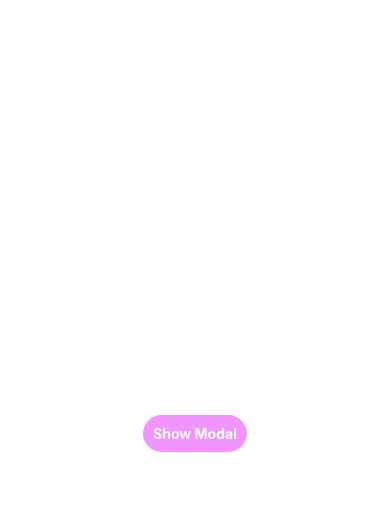
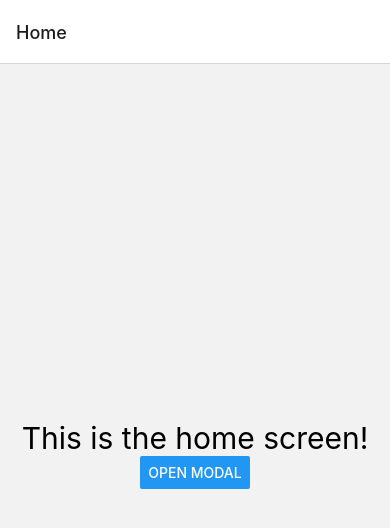
Before and after one commit to Alby2901/babytrackbasic1, a React Native app: screen / in a window 390 px wide. Shown: the top 528 px of the page. Built offline with nearby package versions, Linux system fonts and the light colour scheme.

Commit message:
test modal using screen

```diff
--- a/App.js
+++ b/App.js
@@ -1,202 +1,323 @@
-import { useState } from "react";
-import { StyleSheet, View, Text, Modal, Pressable } from "react-native";
-import MainScreen from "./screen/MainScreen";
-import ScanScreen from "./screen/ScanScreen";
-import { ImageBackground } from "react-native";
-import CountdownTimer from "./CountdownTimer";
-import CountdownTimerAuto from "./CountdownTimerAuto"
+// ----------------------------------------------------------------
+// testy modal screen similar to pop up
+// ----------------------------------------------------------------
 
-export default function App() {
+import * as React from "react";
+import { View, Text, Button, StyleSheet, Pressable } from "react-native";
+import { NavigationContainer } from "@react-navigation/native";
+import { createStackNavigator } from "@react-navigation/stack";
+import ModalScreen from "./screen/ModalScreen1";
 
-  // test modal
-  const [modalVisible, setModalVisible] = useState(false);
-
-  // const [scanning, setScanning] = useState(false);
-  // const [scanData, setScanData] = useState("12345");
-  // const [scanReq, setScanReq] = useState("12345");
-
-  // function changeScreen(dataBack) {
-  //   console.log("Dato ric Gen => " + dataBack);
-
-  //   if (scanning) {
-  //     console.log("Dato ric dalla scan => " + dataBack);
-  //     setScanData(dataBack);
-  //     setScanning(false);
-  //   } else {
-  //     console.log("Dato ric dalla rich => " + dataBack);
-  //     setScanReq(dataBack);
-  //     setScanning(true);
-  //   }
-  // }
-
-  // function scanDataRst() {
-  //   setScanData("56789");
-  // }
-
-  // let screen = (
-  //   <MainScreen
-  //     style={styles.screen}
-  //     onChangeScreen={changeScreen}
-  //     scanReqester={scanReq}
-  //     scanDataSent={scanData}
-  //     scanDataReset={scanDataRst}
-  //   />
-  // );
-
-  // if (scanning) {
-  //   screen = <ScanScreen style={styles.screen} onChangeScreen={changeScreen} />;
-  // }
-
-  // // console.log("Scanning = " + scanning);
-  // // console.log("Screen = " + screen);
-
+function HomeScreen({ navigation }) {
   return (
-
-    // test modal
-
-    <View style={styles.centeredView}>
-    <Modal
-      animationType="slide"
-      transparent={true}
-      visible={modalVisible}
-      onRequestClose={() => {
-        Alert.alert('Modal has been closed.');
-        setModalVisible(!modalVisible);
-      }}>
-      <View style={styles.centeredView}>
-        <View style={styles.modalView}>
-          <Text style={styles.modalText}>Hello World!</Text>
-          <Pressable
-            style={[styles.button, styles.buttonClose]}
-            onPress={() => setModalVisible(!modalVisible)}>
-            <Text style={styles.textStyle}>Hide Modal</Text>
-          </Pressable>
-        </View>
-      </View>
-    </Modal>
-    <Pressable
-      style={[styles.button, styles.buttonOpen]}
-      onPress={() => setModalVisible(true)}>
-      <Text style={styles.textStyle}>Show Modal</Text>
-    </Pressable>
-  </View>
-
-
-
-
-    // test timer
-    // <View style={styles.container}>
-    //   {/* <CountdownTimer /> */}
-    //   <CountdownTimerAuto />
-    // </View>
-
-
-
-    // <ImageBackground
-    //   source={require("./assets/background.png")}
-    //   resizeMode="cover"
-    //   style={styles.rootScreen}
-    //   imageStyle={styles.backgroundImage}
-    // >
-    //   {screen}
-    // </ImageBackground>
-
-    // <View style={styles.vista1}>
-    //   <View style={styles.blocco1}>
-    //     <Text>1</Text>
-    //   </View>
-    // </View>
-
-    // <View>
-    //   {/* <ScanScreen></ScanScreen> */}
-    //   <MainScreen></MainScreen>
-    //   {/* {screen} */}
-    // </View>
-
-    // <MainScreen />
-    // <ScanScreen />
+    <View style={{ flex: 1, alignItems: "center", justifyContent: "center" }}>
+      <Text style={{ fontSize: 30 }}>This is the home screen!</Text>
+      <Button
+        title="Open Modal"
+        onPress={() => {
+          navigation.navigate("MyModal", {
+            testo: "Questo è il testo",
+            testobottone: "cliccami!",
+          });
+        }}
+      />
+    </View>
   );
 }
 
+function DetailsScreen() {
+  return (
+    <View>
+      <Text>Details</Text>
+    </View>
+  );
+}
+
+const RootStack = createStackNavigator();
+
+function App() {
+  return (
+    <NavigationContainer>
+      <RootStack.Navigator>
+        <RootStack.Group>
+          <RootStack.Screen name="Home" component={HomeScreen} />
+          <RootStack.Screen name="Details" component={DetailsScreen} />
+        </RootStack.Group>
+        <RootStack.Group
+          screenOptions={{
+            presentation: "modal",
+            headerShown: false,
+          }}
+        >
+          <RootStack.Screen
+            name="MyModal"
+            component={ModalScreen}
+            // Options={{ headerShown: false }}
+          />
+        </RootStack.Group>
+      </RootStack.Navigator>
+    </NavigationContainer>
+  );
+}
+
+export default App;
+
 const styles = StyleSheet.create({
-// -----test Modal ------------
-centeredView: {
-  flex: 1,
-  justifyContent: 'center',
-  alignItems: 'center',
-  marginTop: 22,
-},
-modalView: {
-  margin: 20,
-  backgroundColor: 'white',
-  borderRadius: 20,
-  padding: 35,
-  alignItems: 'center',
-  shadowColor: '#000',
-  shadowOffset: {
-    width: 0,
-    height: 2,
-  },
-  shadowOpacity: 0.25,
-  shadowRadius: 4,
-  elevation: 5,
-},
-button: {
-  borderRadius: 20,
-  padding: 10,
-  elevation: 2,
-},
-buttonOpen: {
-  backgroundColor: '#F194FF',
-},
-buttonClose: {
-  backgroundColor: '#2196F3',
-},
-textStyle: {
-  color: 'white',
-  fontWeight: 'bold',
-  textAlign: 'center',
-},
-modalText: {
-  marginBottom: 15,
-  textAlign: 'center',
-},
-// --------------------------------------
-  container: {
-    flex: 1,
-    backgroundColor: "#fff"
-    // backgroundColor: "#ff0000",
-    // alignItems: "center",
-    // justifyContent: "center",
-  },
-  screen: {
-    flex: 1,
-    justifyContent: "center",
-    alignItems: "stretch",
-  },
-  // vista1: {
-  //   backgroundColor: "#00ff00",
-  //   padding: 50,
-  //   flexDirection: "row",
-  //   width: "100%",
-  //   height: "100%",
-  //   justifyContent: "center",
-  //   alignItems: "center",
-  // },
-  // blocco1: {
-  //   // flex: 3,
-  //   height: 200,
-  //   width: 200,
-  //   backgroundColor: "red",
-  //   justifyContent: "center",
-  //   alignItems: "center",
-  // },
-  rootScreen: {
-    flex: 1,
-    justifyContent: "center",
-    alignItems: "stretch",
-  },
-  backgroundImage: {
-    opacity: 0.15,
+  button: {
+    borderRadius: 20,
+    padding: 10,
+    elevation: 2,
   },
 });
+
+// export default function App() {
+
+// -----------------------------------------------------------------
+
+
+// ----------------------------------------------------------------
+// Test React Native modal screen similar to pop up
+// ----------------------------------------------------------------
+
+// import { useState } from "react";
+// import { StyleSheet, View, Text, Modal, Pressable, Alert } from "react-native";
+// import MainScreen from "./screen/MainScreen";
+// import ScanScreen from "./screen/ScanScreen";
+// import { ImageBackground } from "react-native";
+// import CountdownTimer from "./CountdownTimer";
+// import CountdownTimerAuto from "./CountdownTimerAuto";
+
+// export default function App() {
+//   const [modalVisible, setModalVisible] = useState(false);
+
+//   return (
+//     // test modal
+
+//     <View style={styles.centeredView}>
+//       <Modal
+//         animationType="slide"
+//         transparent={true}
+//         visible={modalVisible}
+//         onRequestClose={() => {
+//           Alert.alert("Modal has been closed.");
+//           setModalVisible(!modalVisible);
+//         }}
+//       >
+//         <View style={styles.centeredView}>
+//           <View style={styles.modalView}>
+//             <Text style={styles.modalText}>Hello World!</Text>
+//             <Pressable
+//               style={[styles.button, styles.buttonClose]}
+//               onPress={() => setModalVisible(!modalVisible)}
+//             >
+//               <Text style={styles.textStyle}>Hide Modal</Text>
+//             </Pressable>
+//           </View>
+//         </View>
+//       </Modal>
+//       <Pressable
+//         style={[styles.button, styles.buttonOpen]}
+//         onPress={() => setModalVisible(true)}
+//       >
+//         <Text style={styles.textStyle}>Show Modal</Text>
+//       </Pressable>
+//       <Pressable
+//         style={[styles.button, styles.buttonOpen]}
+//         onPress={() => setModalVisible(true)}
+//       >
+//         <Text style={styles.textStyle}>Show Modal</Text>
+//       </Pressable>
+//       <Pressable
+//         style={[styles.button, styles.buttonOpen]}
+//         onPress={() => setModalVisible(true)}
+//       >
+//         <Text style={styles.textStyle}>Show Modal</Text>
+//       </Pressable>
+//       <Pressable
+//         style={[styles.button, styles.buttonOpen]}
+//         onPress={() => setModalVisible(true)}
+//       >
+//         <Text style={styles.textStyle}>Show Modal</Text>
+//       </Pressable>
+//       <Pressable
+//         style={[styles.button, styles.buttonOpen]}
+//         onPress={() => setModalVisible(true)}
+//       >
+//         <Text style={styles.textStyle}>Show Modal</Text>
+//       </Pressable>
+//       <Pressable
+//         style={[styles.button, styles.buttonOpen]}
+//         onPress={() => setModalVisible(true)}
+//       >
+//         <Text style={styles.textStyle}>Show Modal</Text>
+//       </Pressable>
+//     </View>
+//   );
+// }
+
+// const styles = StyleSheet.create({
+//   // -----test Modal ------------
+//   centeredView: {
+//     flex: 1,
+//     justifyContent: "center",
+//     alignItems: "center",
+//     marginTop: 22,
+//     backgroundColor: 'red'
+//   },
+//   modalView: {
+//     margin: 20,
+//     backgroundColor: "white",
+//     borderRadius: 20,
+//     padding: 35,
+//     alignItems: "center",
+//     shadowColor: "#000",
+//     shadowOffset: {
+//       width: 0,
+//       height: 2,
+//     },
+//     shadowOpacity: 0.25,
+//     shadowRadius: 4,
+//     elevation: 5,
+//   },
+//   button: {
+//     borderRadius: 20,
+//     padding: 10,
+//     elevation: 2,
+//   },
+//   buttonOpen: {
+//     backgroundColor: "#F194FF",
+//     margin: 5,
+//   },
+//   buttonClose: {
+//     backgroundColor: "#2196F3",
+//   },
+//   textStyle: {
+//     color: "white",
+//     fontWeight: "bold",
+//     textAlign: "center",
+//   },
+//   modalText: {
+//     marginBottom: 15,
+//     textAlign: "center",
+//   },
+//   // --------------------------------------
+//   container: {
+//     flex: 1,
+//     backgroundColor: "#fff",
+//     // backgroundColor: "#ff0000",
+//     // alignItems: "center",
+//     // justifyContent: "center",
+//   },
+//   screen: {
+//     flex: 1,
+//     justifyContent: "center",
+//     alignItems: "stretch",
+//   },
+//   // vista1: {
+//   //   backgroundColor: "#00ff00",
+//   //   padding: 50,
+//   //   flexDirection: "row",
+//   //   width: "100%",
+//   //   height: "100%",
+//   //   justifyContent: "center",
+//   //   alignItems: "center",
+//   // },
+//   // blocco1: {
+//   //   // flex: 3,
+//   //   height: 200,
+//   //   width: 200,
+//   //   backgroundColor: "red",
+//   //   justifyContent: "center",
+//   //   alignItems: "center",
+//   // },
+//   rootScreen: {
+//     flex: 1,
+//     justifyContent: "center",
+//     alignItems: "stretch",
+//   },
+//   backgroundImage: {
+//     opacity: 0.15,
+//   },
+// });
+
+// ----------------------------------------------------------------
+// ----------------------------------------------------------------
+// ----------------------------------------------------------------
+
+//   // test modal
+//   const [modalVisible, setModalVisible] = useState(false);
+
+//   // const [scanning, setScanning] = useState(false);
+//   // const [scanData, setScanData] = useState("12345");
+//   // const [scanReq, setScanReq] = useState("12345");
+
+//   // function changeScreen(dataBack) {
+//   //   console.log("Dato ric Gen => " + dataBack);
+
+//   //   if (scanning) {
+//   //     console.log("Dato ric dalla scan => " + dataBack);
+//   //     setScanData(dataBack);
+//   //     setScanning(false);
+//   //   } else {
+//   //     console.log("Dato ric dalla rich => " + dataBack);
+//   //     setScanReq(dataBack);
+//   //     setScanning(true);
+//   //   }
+//   // }
+
+//   // function scanDataRst() {
+//   //   setScanData("56789");
+//   // }
+
+//   // let screen = (
+//   //   <MainScreen
+//   //     style={styles.screen}
+//   //     onChangeScreen={changeScreen}
+//   //     scanReqester={scanReq}
+//   //     scanDataSent={scanData}
+//   //     scanDataReset={scanDataRst}
+//   //   />
+//   // );
+
+//   // if (scanning) {
+//   //   screen = <ScanScreen style={styles.screen} onChangeScreen={changeScreen} />;
+//   // }
+
+//   // // console.log("Scanning = " + scanning);
+//   // // console.log("Screen = " + screen);
+
+// ----------------------------------------------------------------
+// ----------------------------------------------------------------
+// ----------------------------------------------------------------
+
+//     // test timer
+//     // <View style={styles.container}>
+//     //   {/* <CountdownTimer /> */}
+//     //   <CountdownTimerAuto />
+//     // </View>
+
+//     // <ImageBackground
+//     //   source={require("./assets/background.png")}
+//     //   resizeMode="cover"
+//     //   style={styles.rootScreen}
+//     //   imageStyle={styles.backgroundImage}
+//     // >
+//     //   {screen}
+//     // </ImageBackground>
+
+//     // <View style={styles.vista1}>
+//     //   <View style={styles.blocco1}>
+//     //     <Text>1</Text>
+//     //   </View>
+//     // </View>
+
+//     // <View>
+//     //   {/* <ScanScreen></ScanScreen> */}
+//     //   <MainScreen></MainScreen>
+//     //   {/* {screen} */}
+//     // </View>
+
+//     // <MainScreen />
+//     // <ScanScreen />
+//   );
+// }
--- a/package.json
+++ b/package.json
@@ -10,6 +10,8 @@
   },
   "dependencies": {
     "@react-native-community/datetimepicker": "6.7.3",
+    "@react-navigation/native": "^6.1.7",
+    "@react-navigation/stack": "^6.3.17",
     "expo": "~48.0.18",
     "expo-barcode-scanner": "^12.3.2",
     "expo-status-bar": "~1.4.4",
--- /dev/null
+++ b/screen/ModalScreen1.js
@@ -0,0 +1,64 @@
+import { View, Text, Pressable, StyleSheet } from "react-native";
+
+function ModalScreen({ route, navigation }) {
+  const { testo, testobottone } = route.params;
+  return (
+    <View style={styles.centeredView}>
+      <View style={styles.modalView}>
+        <Text style={styles.modalText}>{JSON.stringify(testo)}</Text>
+        <Pressable
+          style={[styles.button, styles.buttonClose]}
+          onPress={() => navigation.goBack()}
+        >
+          <Text style={styles.textStyle}>{JSON.stringify(testobottone)}</Text>
+        </Pressable>
+      </View>
+    </View>
+  );
+}
+
+export default ModalScreen;
+
+const styles = StyleSheet.create({
+  centeredView: {
+    flex: 1,
+    justifyContent: "center",
+    alignItems: "center",
+    marginTop: 22,
+  },
+  modalView: {
+    margin: 20,
+    backgroundColor: "white",
+    borderRadius: 20,
+    padding: 35,
+    alignItems: "center",
+    shadowColor: "#000",
+    shadowOffset: {
+      width: 0,
+      height: 2,
+    },
+    shadowOpacity: 0.25,
+    shadowRadius: 4,
+    elevation: 5,
+  },
+  button: {
+    borderRadius: 20,
+    padding: 10,
+    elevation: 2,
+  },
+  buttonOpen: {
+    backgroundColor: "#F194FF",
+  },
+  buttonClose: {
+    backgroundColor: "#2196F3",
+  },
+  textStyle: {
+    color: "white",
+    fontWeight: "bold",
+    textAlign: "center",
+  },
+  modalText: {
+    marginBottom: 15,
+    textAlign: "center",
+  },
+});
```
Also changed, not shown: 1 other file (tests, documents, lock files or other folders).
